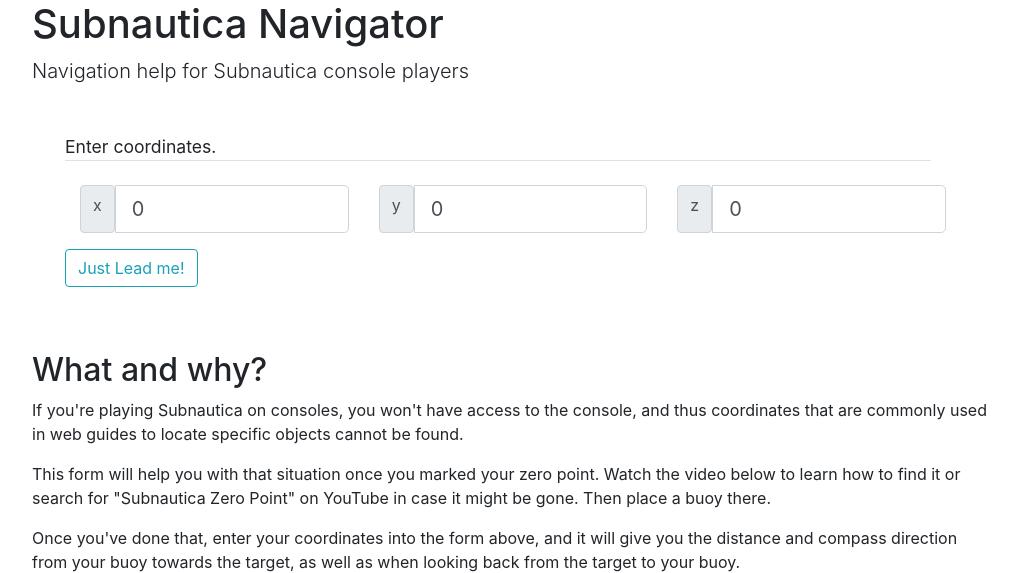
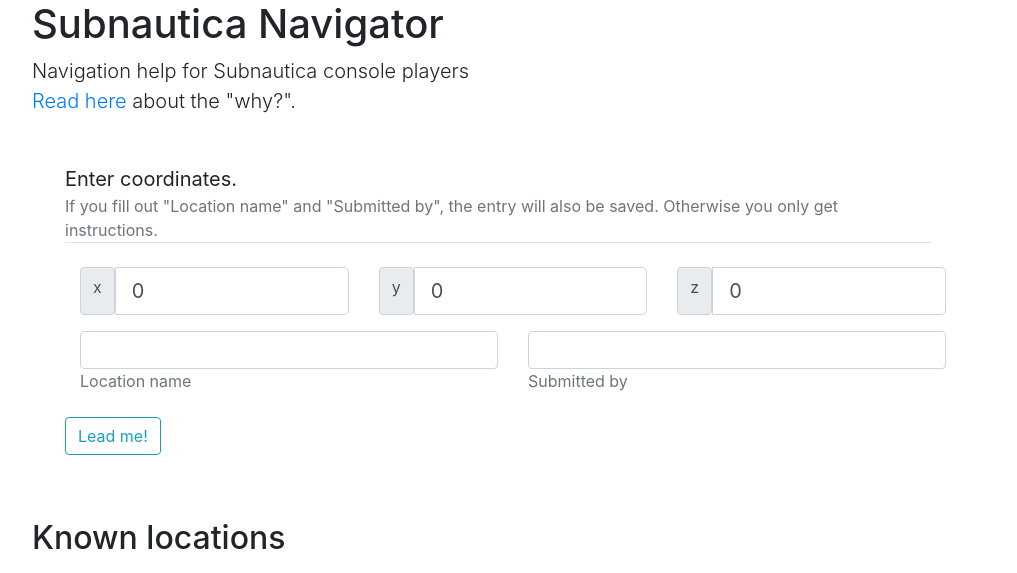
Before and after one commit to DickerDackel/sncompass, a Flask app: page / in a window 1280 px wide. Shown: the top 573 px of the page, without its empty margins (127-1144 px from the left). Run offline with Flask 2, Linux system fonts and the light colour scheme; parts of the project's set-up code (start-up, migrations or seed data) failed here and were passed over; some libraries are stand-ins or nearby versions.

Commit message:
Saving locations

```diff
--- a/form.py
+++ b/form.py
@@ -1,4 +1,4 @@
-from wtforms import IntegerField, SubmitField
+from wtforms import IntegerField, StringField, SubmitField
 from wtforms.validators import InputRequired
 from flask_wtf import FlaskForm
 
@@ -9,4 +9,8 @@ class CoordinateForm(FlaskForm):
                      validators=[InputRequired()])
     z = IntegerField(label='z', default=0,
                      validators=[InputRequired()])
-    show = SubmitField(label='Just Lead me!')
+
+    submitter = StringField(label='Submitted by')
+    name = StringField(label='Location name')
+
+    show = SubmitField(label='Lead me!')
--- a/server.py
+++ b/server.py
@@ -1,7 +1,11 @@
 #!/bin/env python3
 
 import sys
-from flask import Flask, flash, render_template, url_for
+import os
+import datetime
+import json
+
+from flask import Flask, jsonify, flash, render_template, url_for
 
 import subnautica
 
@@ -9,29 +13,86 @@ from form import CoordinateForm
 
 app = Flask(__name__)
 
+class LocationConflict(BaseException):
+    def __init__(self, message, name, location):
+        super().__init__(self, message)
+        self.name = name
+        self.location = location
+
+class Locations:
+    def __init__(self, fname):
+        self.fname = fname
+        self.locations = self.load()
+
+    def load(self):
+        try:
+            with open(self.fname, 'r') as f:
+                return(json.load(f))
+        except (OSError, json.JSONDecodeError):
+            return []
+
+    def save(self):
+        try:
+            os.rename(self.fname, self.fname + '.bak')
+        except FileNotFoundError:
+            pass
+
+        with open(self.fname, 'w') as f:
+            json.dump(self.locations, f)
+
+    def add(self, name, submitter, x, y, z):
+        for l in self.locations:
+            if x - 10 <= l['x'] <= x + 10 and y - 10 <= l['y'] <= y + 10 and z - 10 <= l['z'] <= z + 10:
+                raise LocationConflict('Location conflict', l['name'], (l['x'], l['y'], l['z']))
+
+        self.locations.append({
+            'name': name, 'submitter': submitter,
+            'x': x, 'y': y, 'z': z,
+            'created': datetime.datetime.isoformat(datetime.datetime.now()),
+        })
+
+        self.save()
+
+def form_to_instructions(form):
+    x = form.x.data
+    y = form.y.data
+    z = form.z.data
+
+    return {
+        'x': x, 'y': y, 'z': z,
+        'distance': subnautica.distance_to(x, y, z),
+        'surface_distance': subnautica.distance_to(x, 0, z),
+        'towards': subnautica.look_towards(x, y, z),
+        'reverse': subnautica.look_origin(x, y, z),
+    }
+
 @app.route('/', methods=['GET', 'POST'])
 def index():
     form = CoordinateForm()
 
+    locations = Locations('locations.json')
+
     if form.validate_on_submit():
-        x = form.x.data
-        y = form.y.data
-        z = form.z.data
+        instructions = form_to_instructions(form)
 
-        instructions = {
-            'x': x, 'y': y, 'z': z,
-            'distance': subnautica.distance_to(x, y, z),
-            'surface_distance': subnautica.distance_to(x, 0, z),
-            'towards': subnautica.look_towards(x, y, z),
-            'reverse': subnautica.look_origin(x, y, z),
-        }
+        if form.submitter.data and form.name.data:
+            try:
+                locations.add(
+                    name=form.name.data, submitter=form.submitter.data,
+                    x=form.x.data, y=form.y.data, z=form.z.data)
+            except LocationConflict as e:
+                flash(f'Location already saved as "{e.name}" at {e.location}', 'danger')
     else:
         for err in form.errors:
             for details in form.errors[err]:
                 flash(f'{err} failed - {details}', 'danger')
         instructions = None
 
-    return render_template('index.html', form=form, instructions=instructions)
+    return render_template('index.html', form=form, instructions=instructions, locations=locations.locations)
+
+@app.route('/why')
+def why():
+    return render_template('why.html')
 
 def create_app():
     app.config.from_object('config')
--- /dev/null
+++ b/templates/about.html
@@ -0,0 +1,24 @@
+	<h2>What and why?</h2>
+
+	<div>
+	    <p>If you're playing Subnautica on consoles, you won't have access to
+	    the console, and thus coordinates that are commonly used in web guides
+	    to locate specific objects cannot be found.</p>
+
+            <p>This form will help you with that situation once you marked your
+            zero point.  Watch the video below to learn how to find it or
+            search for "Subnautica Zero Point" on YouTube in case it might be
+            gone.  Then place a buoy there.</p>
+
+	    <p>Once you've done that, enter your coordinates into the form
+	    above, and it will give you the distance and compass direction from
+	    your buoy towards the target, as well as when looking back from the
+	    target to your buoy.</p>
+
+            <p><a href="#top">Back to top</a></p>
+
+            <!--div class="ratio ratio-16x9">
+                <iframe width="560" height="315" src="https://www.youtube.com/embed/1PmFYqcKu1s" title="YouTube video player" allow="accelerometer; autoplay; clipboard-write; encrypted-media; gyroscope; picture-in-picture; web-share" allowfullscreen></iframe>
+            </div-->
+
+	</div>
--- /dev/null
+++ b/templates/form.html
@@ -0,0 +1,40 @@
+            <form id="ze-form" method="POST" enctype="multipart/form-data" class="m-5" action="">
+                {{form.hidden_tag()}}
+                <legend class="border-bottom mb-4 row lead"><strong>Enter coordinates.</strong><br />
+                    <small class="text-muted">
+                        If you fill out "Location name" and "Submitted by", the
+                        entry will also be saved.  Otherwise you only get
+                        instructions.
+                    </small>
+                </legend>
+
+                <fieldset class="form-group row">
+                    <div class="input-group input-group-lg col col-md-4">
+                        <span class="input-group-text">{{form.x.label(class='form-control-label')}}</span>
+                        {{form.x(class='form-control')}}
+                    </div>
+                    <div class="input-group input-group-lg col col-md-4">
+                        <span class="input-group-text">{{form.y.label(class='form-control-label')}}</span>
+                        {{form.y(class='form-control')}}
+                    </div>
+                    <div class="input-group input-group-lg col col-md-4">
+                        <span class="input-group-text">{{form.z.label(class='form-control-label')}}</span>
+                        {{form.z(class='form-control')}}
+                    </div>
+                </fieldset>
+                <fieldset class="form-group row">
+                    <div class="col col-md-6">
+                        {{form.name(class='form-control')}}
+                        {{form.name.label(class='text-muted form-label')}}
+                    </div>
+                    <div class="col col-md-6">
+                        {{form.submitter(class='form-control')}}
+                        {{form.submitter.label(class='text-muted form-label')}}
+                    </div>
+                </fieldset>
+                <fieldset class="form-group row">
+                    <div class="form-group">
+                        {{form.show(class='btn btn-outline-info')}}
+                    </div>
+                </fieldset>
+            </form>
--- a/templates/index.html
+++ b/templates/index.html
@@ -1,8 +1,13 @@
 {% extends 'boilerplate.html' %}
 {% block content %}
+        <header>
+            {% include 'flashes.html' %}
+        </header>
+        <main id="main">
             <h1>Subnautica Navigator</h1>
 
-	<p class="lead">Navigation help for Subnautica console players</p>
+            <p class="lead">Navigation help for Subnautica console players<br />
+            <a href="#about">Read here</a> about the "why?".</p>
 
             {% if instructions %}
             <div id="instructions" class="alert alert-success">
@@ -13,53 +18,15 @@
             </div>
             {% endif %}
 
-	{% include 'flashes.html' %}
+            {% include 'form.html' %}
+        </main>
 
-	<form id="ze-form" method="POST" enctype="multipart/form-data" class="m-5" action="">
-	    {{form.hidden_tag()}}
-	    <legend class="border-bottom mb-4 row">Enter coordinates.</legend>
+        <section id="locations">
+            {% include 'locations.html' %}
+        </section>
 
-	    <fieldset class="form-group row">
-		<div class="input-group input-group-lg col col-md-4">
-		    <span class="input-group-text">{{form.x.label(class='form-control-label')}}</span>
-		    {{form.x(class='form-control')}}
-		</div>
-		<div class="input-group input-group-lg col col-md-4">
-		    <span class="input-group-text">{{form.y.label(class='form-control-label')}}</span>
-		    {{form.y(class='form-control')}}
-		</div>
-		<div class="input-group input-group-lg col col-md-4">
-		    <span class="input-group-text">{{form.z.label(class='form-control-label')}}</span>
-		    {{form.z(class='form-control')}}
-		</div>
-	    </fieldset>
-	    <fieldset class="form-group row">
-		<div class="form-group">
-		    {{form.show(class='btn btn-outline-info')}}
-		</div>
-	    </fieldset>
-	</form>
+        <section id="about">
+            {% include 'about.html' %}
+        </section>
 
-	<h2>What and why?</h2>
-
-	<div id="about">
-	    <p>If you're playing Subnautica on consoles, you won't have access to
-	    the console, and thus coordinates that are commonly used in web guides
-	    to locate specific objects cannot be found.</p>
-
-            <p>This form will help you with that situation once you marked your
-            zero point.  Watch the video below to learn how to find it or
-            search for "Subnautica Zero Point" on YouTube in case it might be
-            gone.  Then place a buoy there.</p>
-
-	    <p>Once you've done that, enter your coordinates into the form
-	    above, and it will give you the distance and compass direction from
-	    your buoy towards the target, as well as when looking back from the
-	    target to your buoy.</p>
-
-            <div class="ratio ratio-16x9">
-                <iframe width="560" height="315" src="https://www.youtube.com/embed/1PmFYqcKu1s" title="YouTube video player" allow="accelerometer; autoplay; clipboard-write; encrypted-media; gyroscope; picture-in-picture; web-share" allowfullscreen></iframe>
-            </div>
-
-	</div>
 {% endblock content %}
--- /dev/null
+++ b/templates/locations.html
@@ -0,0 +1,7 @@
+            <h2>Known locations</h2>
+
+            <ul>
+                {% for loc in locations %}
+                <li>{{ loc.name }} @ ({{ loc.x }}, {{ loc.y }}, {{ loc.z }}) by {{ submitter }}</li>
+                {% endfor %}
+            </ul>
```
Also changed, not shown: 1 other file. Lines whose indentation alone changed are shown as unchanged.
